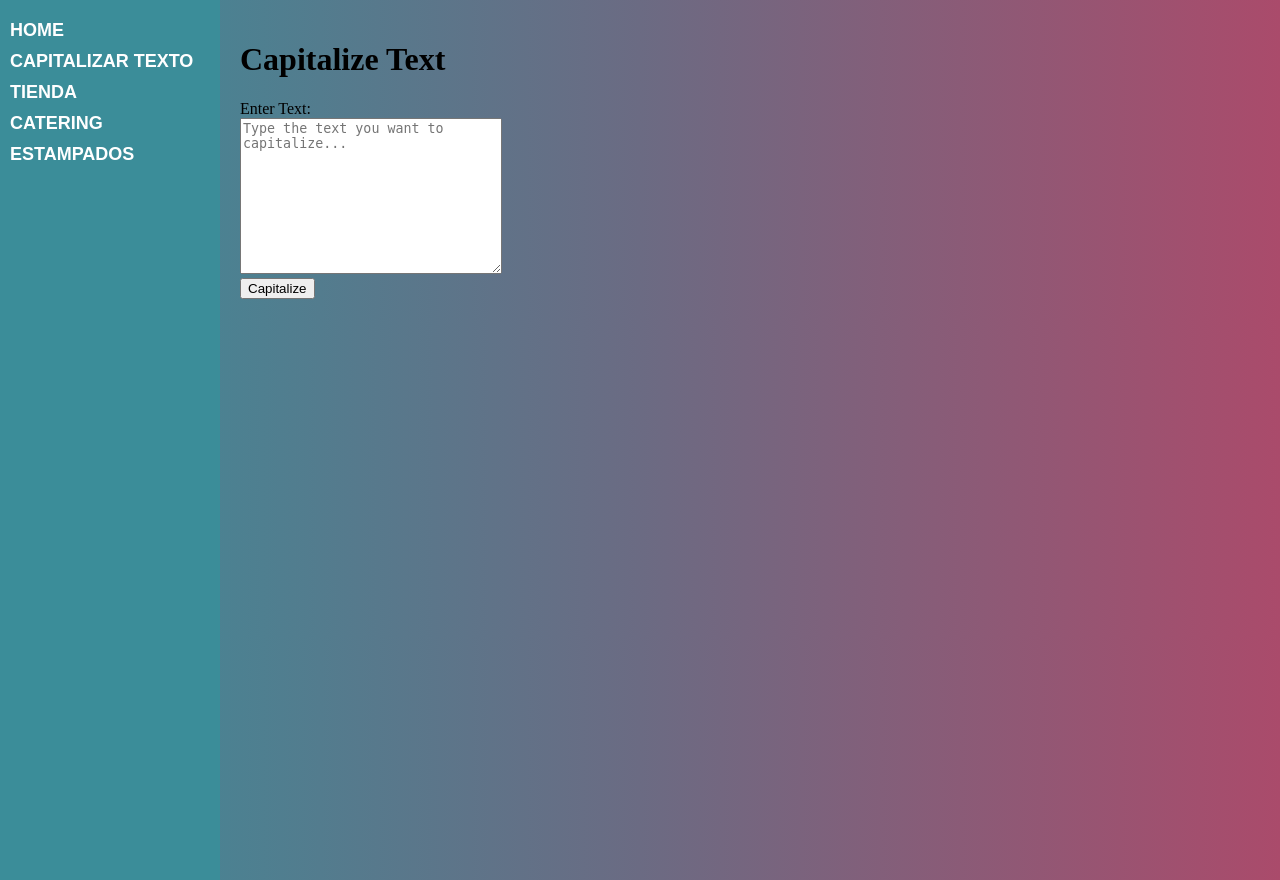
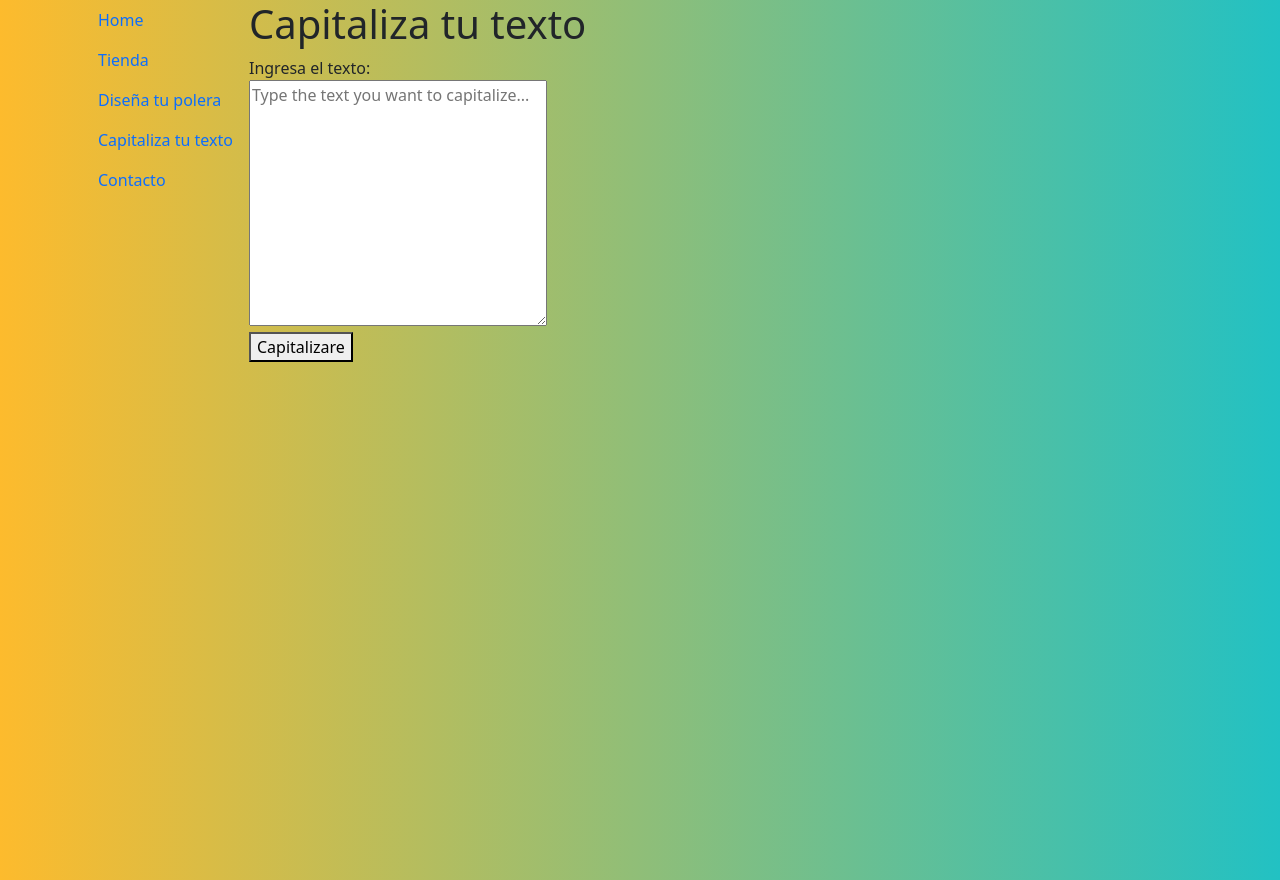
Before and after one commit to Gesh714/web_apps, a Flask app: page / in a window 1280 px wide. Run offline with Flask 3, Linux system fonts and the light colour scheme.

Commit message:
domingo 05/11

```diff
--- a/main.py
+++ b/main.py
@@ -40,4 +40,4 @@
     return render_template('view_text.html', text=text)
 
 if __name__ == '__main__':
-    app.run(host='0.0.0.0',debug=True)
+    app.run(host='0.0.0.0')
--- a/static/css/style.css
+++ b/static/css/style.css
@@ -1,32 +1,27 @@
 body {
-    background: #aa4b6b;  /* fallback for old browsers */
-    background: -webkit-linear-gradient(to right, #3b8d99, #6b6b83, #aa4b6b);  /* Chrome 10-25, Safari 5.1-6 */
-    background: linear-gradient(to right, #3b8d99, #6b6b83, #aa4b6b); /* W3C, IE 10+/ Edge, Firefox 16+, Chrome 26+, Opera 12+, Safari 7+ */
+    background: #22c1c3;  /* fallback for old browsers */
+    background: -webkit-linear-gradient(to right, #fdbb2d, #22c1c3);  /* Chrome 10-25, Safari 5.1-6 */
+    background: linear-gradient(to right, #fdbb2d, #22c1c3); /* W3C, IE 10+/ Edge, Firefox 16+, Chrome 26+, Opera 12+, Safari 7+ */
     margin: 0;
     padding: 0;
     display: flex;
 }
+/* Estilo para el contenedor principal */
+.container {
+    display: flex; /* Utiliza flexbox para crear una disposición de columnas */
+    flex-direction: row; /* Coloca los elementos en una fila */
+}
 
-#navbar {
-    background-color:
-        #3b8d99;
-    width: 200px;
-        padding: 10px;
-        position: fixed;
-        height: 100%;
-    }
-    #navbar a {
-        color: white;
-        text-decoration: none;
-        display: block;
-        margin: 10px 0;
-        font-size: 18px;
-        font-weight: bold;
-        text-transform: uppercase; /* Convierte el texto en mayúsculas */
-        font-family: 'Arial', sans-serif; /* Cambia la fuente si es necesario */
-    }
-    #content {
-        flex: 1;
-        padding: 20px;
-        margin-left: 220px; /* Ajusta el margen izquierdo para dejar espacio para el navbar */
-    }
+/* Estilo para el menú lateral izquierdo */
+.nav flex-column {
+    width: 250px; /* Define el ancho del menú lateral */
+    background-color: #333; /* Establece un color de fondo */
+    color: #fff; /* Define el color del texto */
+    padding: 20px; /* Agrega espacio interno para el contenido */
+}
+
+/* Estilo para el contenido a la derecha */
+.content {
+    flex-grow: 1; /* Permite que el contenido a la derecha ocupe todo el espacio disponible */
+    padding: 10px; /* Agrega espacio interno para el contenido */
+}
--- a/templates/base.html
+++ b/templates/base.html
@@ -3,17 +3,32 @@
 <head>
     <title>Friedchez</title>
     <link rel="stylesheet" href="static\css\style.css">
+    <link href="https://cdn.jsdelivr.net/npm/bootstrap@5.3.2/dist/css/bootstrap.min.css" rel="stylesheet" integrity="sha384-T3c6CoIi6uLrA9TneNEoa7RxnatzjcDSCmG1MXxSR1GAsXEV/Dwwykc2MPK8M2HN" crossorigin="anonymous">
 </head>
     <body>
-        <div id="navbar">
-            <a href="/">Home</a>
-            <a href="/capitalizar">Capitalizar Texto</a>
-            <a href="/tienda">Tienda</a>
-            <a href="/catering">Catering</a>
-            <a href="/estampados">Estampados</a>
-        </div>
-        <div id="content">
-            {% block content %}{% endblock %}
+        <div class="container">
+            <div class="sidebar">
+                <ul class="nav flex-column">
+                  <li class="nav-item">
+                    <a class="nav-link active" aria-current="page" href="#">Home</a>
+                  </li>
+                  <li class="nav-item">
+                    <a class="nav-link" href="#">Tienda</a>
+                  </li>
+                  <li class="nav-item">
+                    <a class="nav-link" href="#">Diseña tu polera</a>
+                  </li>
+                  <li class="nav-item">
+                    <a class="nav-link" href="#">Capitaliza tu texto</a>
+                  </li>
+                  <li class="nav-item">
+                    <a class="nav-link" href="#">Contacto</a>
+                  </li>
+                </ul>
+            </div>
+            <div id="content">
+                {% block content %}{% endblock %}
+            </div>
         </div>
     </body>
 </html>
--- a/templates/index.html
+++ b/templates/index.html
@@ -1,13 +1,20 @@
 {% extends "base.html" %}
 
 {% block content %}
-    <h1>Capitalize Text</h1>
-    <form action="/capitalize" method="post">
-        <label for="text">Enter Text:</label>
-        <br>
-        <textarea name="text" id="text" cols="30" rows="10" placeholder="Type the text you want to capitalize..."></textarea>
-        <br>
-        <button type="submit">Capitalize</button>
-    </form>
+    <h1 id="titulo_capitaliza">Capitaliza tu texto</h1>
+    <div>
+        <div>
+            <form action="/capitalize" method="post">
+                <label for="text">Ingresa el texto:</label>
+                <br>
+                <textarea name="text" id="text" cols="30" rows="10" placeholder="Type the text you want to capitalize..."></textarea>
+                <br>
+                <button type="submit">Capitalizare</button>
+            </form>
+        </div>
+    </div>
+
+
+
 {% endblock %}
 <!-- Path: templates/index.html -->
```
Also changed, not shown: 2 other files.
